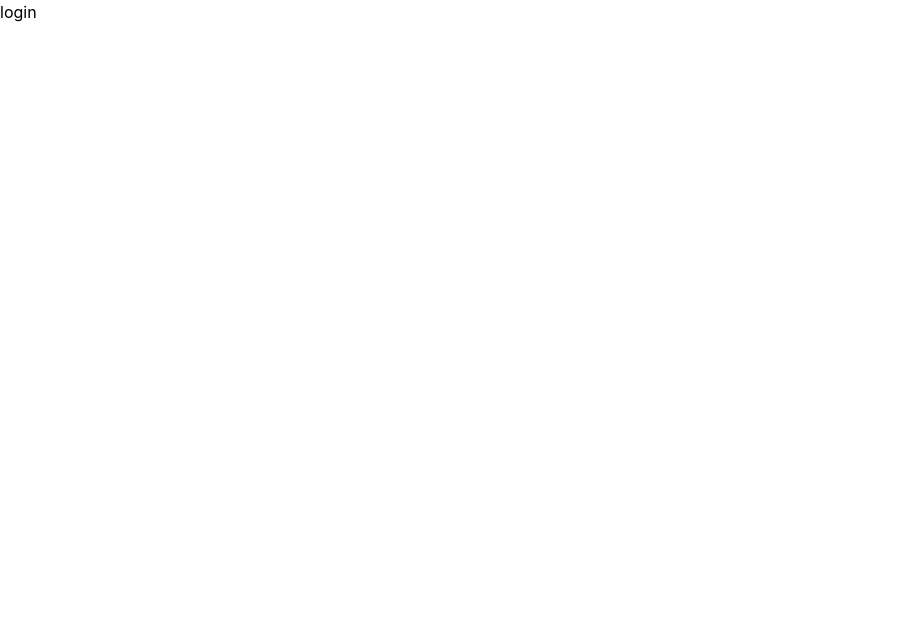
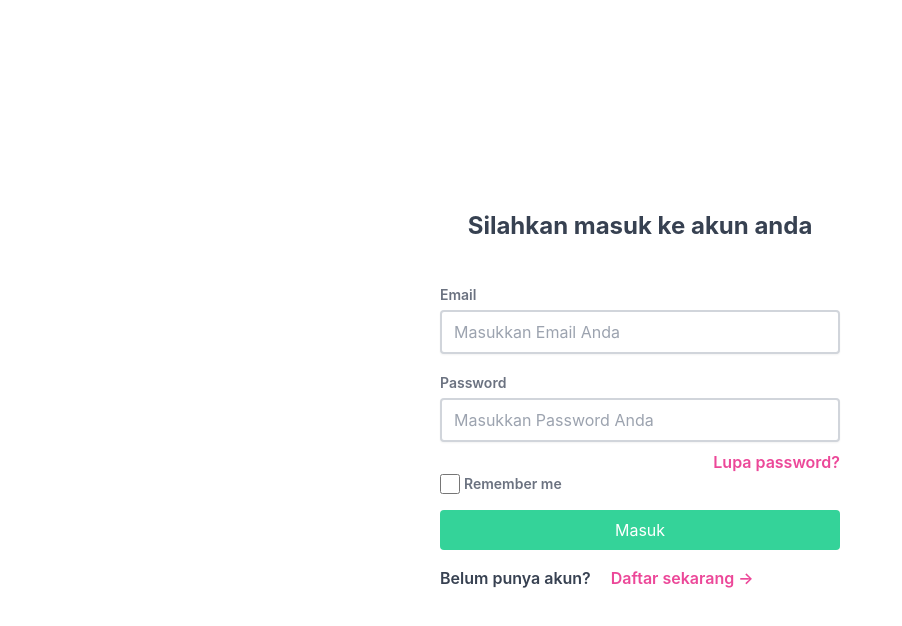
Before and after one commit to alfirman-interview-test/permata-project-test, a React (Create React App) app: page /login in a window 1280 px wide. Shown: the top 626 px of the page, without its empty margins (0-902 px from the left). Built offline with nearby package versions, Linux system fonts and the light colour scheme.

Commit message:
feat: static design login page

```diff
--- a/src/pages/Login.js
+++ b/src/pages/Login.js
@@ -1,7 +1,54 @@
 export default function Login() {
-    return (
-        <div>
-            login
-        </div>
-    )
+  return (
+    <main className="flex justify-center items-center min-h-screen">
+      <div className="w-[400px]">
+        <h4 className="text-center font-bold text-2xl text-gray-700">
+          Silahkan masuk ke akun anda
+        </h4>
+        <form onSubmit={(e) => e.preventDefault()} className="mt-10">
+          <div className="space-y-1">
+            <label className="text-gray-500 text-sm font-semibold">Email</label>
+            <input
+              placeholder="Masukkan Email Anda"
+              className="w-full px-3 py-2 rounded border-2 border-gray-300 focus:outline-none shadow-sm"
+            />
+          </div>
+          <div className="space-y-1 mt-4">
+            <label className="text-gray-500 text-sm font-semibold">
+              Password
+            </label>
+            <input
+              placeholder="Masukkan Password Anda"
+              className="w-full px-3 py-2 rounded border-2 border-gray-300 focus:outline-none shadow-sm"
+            />
+          </div>
+          <div className="flex justify-end mt-2">
+            <button className="text-pink-500 font-semibold">
+              Lupa password?
+            </button>
+          </div>
+          <div className="space-x-1 flex items-center">
+            <input type="checkbox" className="h-5 w-5" />
+            <label className="text-sm font-semibold text-gray-500">
+              Remember me
+            </label>
+          </div>
+          <button
+            type="submit"
+            className="w-full py-2 bg-emerald-400 hover:bg-emerald-500 my-4 text-white rounded"
+          >
+            Masuk
+          </button>
+          <div className="flex items-center space-x-5">
+            <span className="font-semibold text-gray-700">
+              Belum punya akun?
+            </span>
+            <button className="text-pink-500 font-semibold">
+              Daftar sekarang {"->"}
+            </button>
+          </div>
+        </form>
+      </div>
+    </main>
+  );
 }
```
